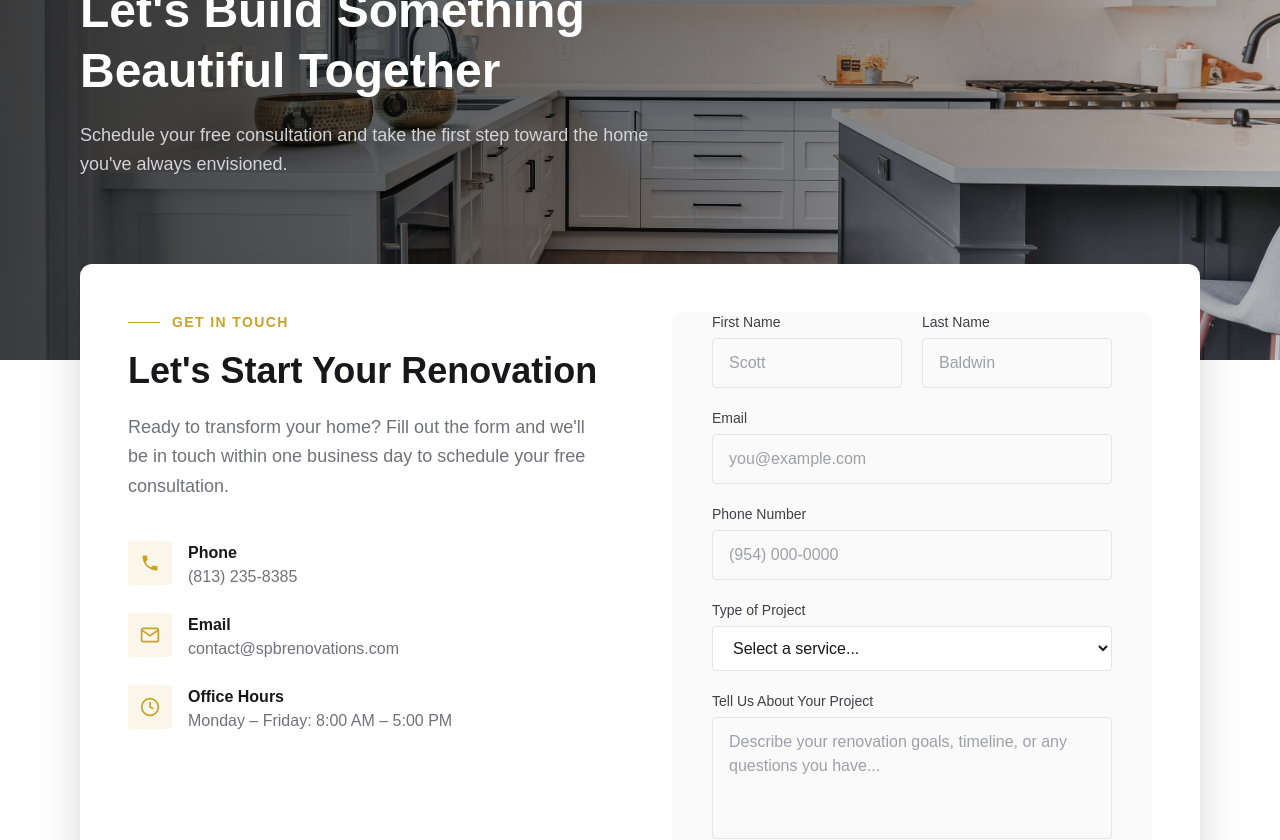
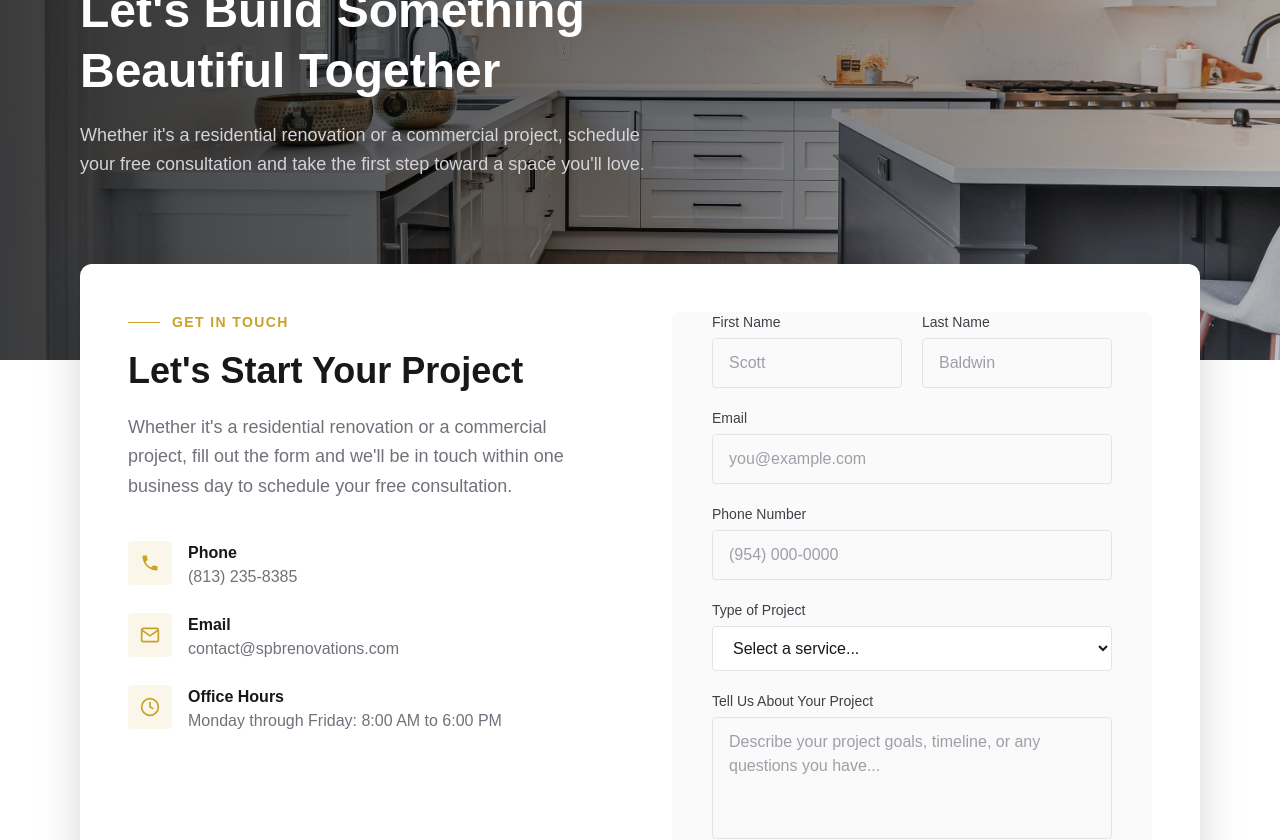
Before and after one commit to jevoncochran/spb-renovations, a Next.js app: page /contact in a window 1280 px wide. Shown: the part 240-1080 px from the top of the page. Built offline with nearby package versions, Linux system fonts and the light colour scheme.

Commit message:
add commercial language to about and contact pages

```diff
--- a/src/app/about/page.tsx
+++ b/src/app/about/page.tsx
@@ -6,7 +6,7 @@ import MeetTheOwners from "@/components/sections/MeetTheOwners";
 export const metadata = {
   title: "About | SPB Renovations",
   description:
-    "Learn about SPB Renovations — our story, our values, and our commitment to delivering exceptional home renovations across the Tampa Bay region.",
+    "Learn about SPB Renovations — our story, our values, and our commitment to delivering exceptional residential and commercial renovations across the Tampa Bay region.",
 };
 
 export default function AboutPage() {
@@ -15,7 +15,7 @@ export default function AboutPage() {
       <PageHero
         label="About"
         headline="Built on Craftsmanship. Driven by Trust."
-        subheadline="Serving Tampa Bay homeowners with high-quality renovations, honest communication, and a process designed to make your experience seamless from start to finish."
+        subheadline="Serving Tampa Bay homeowners and businesses with high-quality renovations, honest communication, and a process designed to make your experience seamless from start to finish."
         ctaText="Schedule a Free Consultation"
         ctaHref="/contact"
         image="/images/about/about-hero.jpg"
--- a/src/app/contact/page.tsx
+++ b/src/app/contact/page.tsx
@@ -4,7 +4,7 @@ import ServiceAreas from "@/components/sections/ServiceAreas";
 export const metadata = {
   title: "Contact | SPB Renovations",
   description:
-    "Get in touch with SPB Renovations to schedule your free consultation. We serve homeowners across the Tampa Bay area.",
+    "Get in touch with SPB Renovations to schedule your free consultation. We serve residential and commercial clients across the Tampa Bay area.",
 };
 
 export default function ContactPage() {
@@ -42,7 +42,7 @@ function ContactHero() {
           Let&apos;s Build Something Beautiful Together
         </h1>
         <p className="text-zinc-300 text-lg leading-relaxed max-w-xl">
-          Schedule your free consultation and take the first step toward the home you&apos;ve always envisioned.
+          Whether it&apos;s a residential renovation or a commercial project, schedule your free consultation and take the first step toward a space you&apos;ll love.
         </p>
       </div>
     </section>
--- a/src/components/sections/ContactForm.tsx
+++ b/src/components/sections/ContactForm.tsx
@@ -1,7 +1,7 @@
 "use client";
 
 import { useState } from "react";
-import { PHONE_NUMBER, PHONE_HREF, EMAIL, EMAIL_HREF } from "@/lib/data/contact";
+import { PHONE_NUMBER, PHONE_HREF, EMAIL, EMAIL_HREF, HOURS } from "@/lib/data/contact";
 
 export default function ContactForm() {
   const [submitted, setSubmitted] = useState(false);
@@ -27,11 +27,12 @@ export default function ContactForm() {
               </span>
             </div>
             <h2 className="text-4xl font-bold text-zinc-900 leading-tight mb-5">
-              Let&apos;s Start Your Renovation
+              Let&apos;s Start Your Project
             </h2>
             <p className="text-zinc-500 text-lg leading-relaxed mb-10">
-              Ready to transform your home? Fill out the form and we&apos;ll be in
-              touch within one business day to schedule your free consultation.
+              Whether it&apos;s a residential renovation or a commercial project,
+              fill out the form and we&apos;ll be in touch within one business day
+              to schedule your free consultation.
             </p>
 
             <div className="space-y-6">
@@ -63,7 +64,7 @@ export default function ContactForm() {
                 </div>
                 <div>
                   <p className="font-semibold text-zinc-900">Office Hours</p>
-                  <p className="text-zinc-500">Monday – Friday: 8:00 AM – 5:00 PM</p>
+                  <p className="text-zinc-500">{HOURS}</p>
                 </div>
               </div>
             </div>
@@ -136,10 +137,17 @@ export default function ContactForm() {
                     className="w-full border border-zinc-200 rounded px-4 py-3 text-zinc-900 focus:outline-none focus:border-gold transition-colors bg-white"
                   >
                     <option value="">Select a service...</option>
-                    <option>Whole Home Renovation</option>
                     <option>Kitchen Remodeling</option>
                     <option>Bathroom Remodeling</option>
-                    <option>Design & Build</option>
+                    <option>Flooring Installation</option>
+                    <option>Countertops</option>
+                    <option>Custom Cabinetry / Professional Carpentry</option>
+                    <option>Demolition</option>
+                    <option>Drywall</option>
+                    <option>Painting</option>
+                    <option>Glass Doors, Shower Enclosures & Mirrors</option>
+                    <option>Commercial Renovation</option>
+                    <option>Whole Property Renovation</option>
                     <option>Other</option>
                   </select>
                 </div>
@@ -149,7 +157,7 @@ export default function ContactForm() {
                   </label>
                   <textarea
                     rows={4}
-                    placeholder="Describe your renovation goals, timeline, or any questions you have..."
+                    placeholder="Describe your project goals, timeline, or any questions you have..."
                     className="w-full border border-zinc-200 rounded px-4 py-3 text-zinc-900 placeholder-zinc-400 focus:outline-none focus:border-gold transition-colors resize-none"
                   />
                 </div>
--- a/src/components/sections/MeetTheOwners.tsx
+++ b/src/components/sections/MeetTheOwners.tsx
@@ -2,7 +2,7 @@ import Image from "next/image";
 import Link from "next/link";
 
 const bullets = [
-  "Decades of combined experience in residential renovation.",
+  "More than a decade of combined experience in residential renovation.",
   "Built on a foundation of honest communication and reliable timelines.",
   "Hands-on owners involved in every project from start to finish.",
   "Committed to treating every home with the same care as their own.",
@@ -43,7 +43,7 @@ export default function MeetTheOwners() {
           <div className="lg:col-span-8">
             <blockquote className="border-l-4 border-gold bg-zinc-50 px-6 py-5 rounded mb-8">
               <p className="text-zinc-600 text-lg italic leading-relaxed">
-                &ldquo;We started SPB Renovations because we believed homeowners deserved better — better communication, better craftsmanship, and a team that actually cares about the outcome.&rdquo;
+                &ldquo;We started SPB Renovations because we believed clients deserved better — better communication, better craftsmanship, and a team that actually cares about the outcome. That goes for every project, whether it&apos;s a home or a business.&rdquo;
               </p>
             </blockquote>
 
@@ -52,10 +52,10 @@ export default function MeetTheOwners() {
                 Scott and Patricia Baldwin are the founders of SPB Renovations and the heart behind everything the company stands for. Originally from Ontario, Canada, the couple brought with them a strong work ethic, a deep respect for quality craftsmanship, and a shared belief that a renovation should be a positive experience — not a stressful one.
               </p>
               <p className="text-zinc-500 leading-relaxed">
-                With decades of experience in the home remodeling industry, Scott and Patricia have overseen projects of all sizes — from targeted kitchen and bathroom remodels to complete whole-home transformations. Their complementary strengths mean every project benefits from both skilled execution and thoughtful design guidance.
+                With over a decade of experience in the remodeling industry, Scott and Patricia have overseen projects of all sizes — from targeted kitchen and bathroom remodels to complete whole-home transformations and commercial build-outs. Their complementary strengths mean every project benefits from both skilled execution and thoughtful design guidance.
               </p>
               <p className="text-zinc-500 leading-relaxed">
-                They founded SPB Renovations with a simple mission: to deliver the kind of renovations they would want in their own home. That means showing up, following through, and never cutting corners — on quality, communication, or care.
+                They founded SPB Renovations with a simple mission: to deliver renovations they would be proud to put their name on — for homeowners and business owners alike. That means showing up, following through, and never cutting corners — on quality, communication, or care.
               </p>
             </div>
 
```
